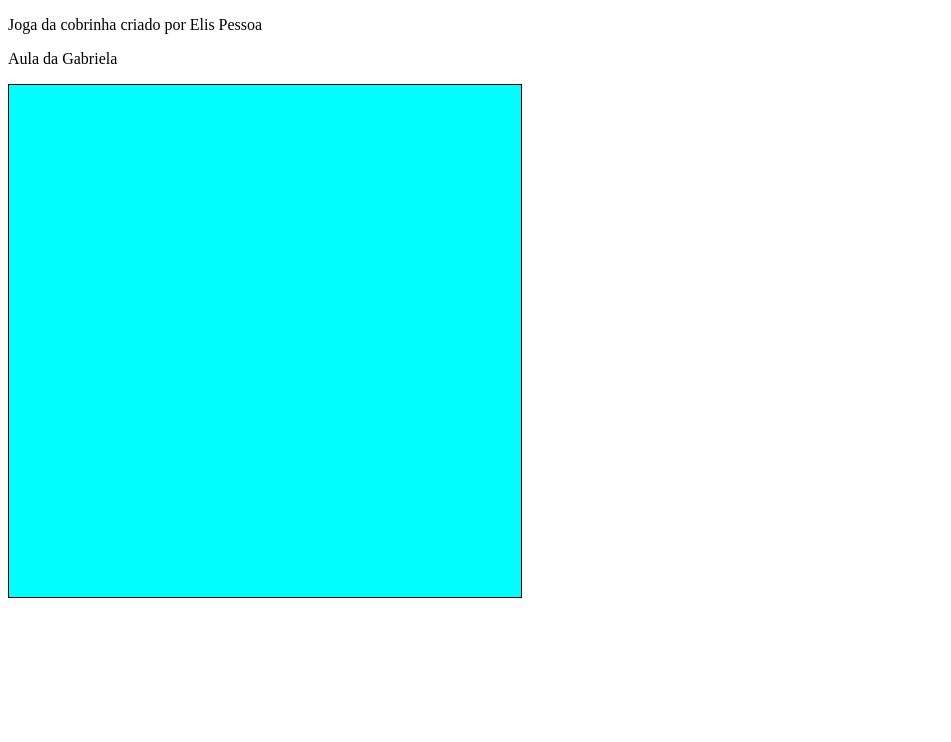
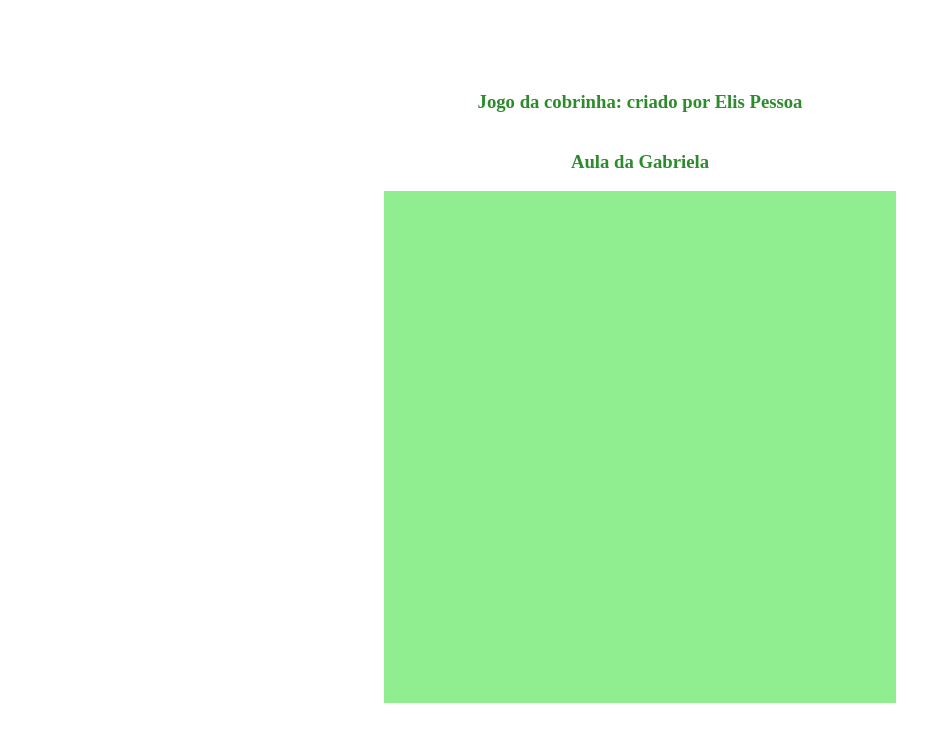
Before and after one commit to ElisImpacta/Criando_Jogo_Cobrinha, a plain HTML site: page index.html in a window 1280 px wide. Shown: the whole page, without its empty margins (0-951 px from the left). Drawn offline with Linux system fonts and the light colour scheme.

Commit message:
Corrigindo o background

```diff
--- a/css/style.css
+++ /dev/null
@@ -1,2 +0,0 @@
-canvas { border: 1px solid black; }
-canvas {background-color: aqua; }
--- a/index.html
+++ b/index.html
@@ -1,18 +1,16 @@
 <!DOCTYPE html>
 <html lang="en">
     <head>
-        <meta charset="utf-8">
-        <meta name="viewport" content="width=device-widht, initial-scale=1.0">
-        <meta http-equiv="X-UA-Compatible" content="ie-edge">
-        <link rel="stylesheet" href="css/style.css">
-        <script type="text/javascript" src="js/snake_game.js"></script>
+        <meta charset="UTF-8">
+        <meta name="viewport" content="width=device-width, initial-scale=1.0">
+        <meta http-equiv="X-UA-Compatible" content="ie=edge">
+        <link rel="stylesheet" href="style.css">
+        <script defer src="snake_game.js"></script>
         <title>Jogo da Cobrinha</title>
     </head>
     <body>
-        <p>Joga da cobrinha criado por Elis Pessoa</p>
-        <p>Aula da Gabriela</p>
-        <canvas id="fundo" width="512" height="512"></canvas>
+        <h3>Jogo da cobrinha: criado por Elis Pessoa</h3>
+        <h3>Aula da Gabriela</h3>
+        <canvas id="snake" width="512" height="512"></canvas>
     </body>
-
-
 </html>
--- a/js/snake_game.js
+++ /dev/null
@@ -1,9 +0,0 @@
-let canvas = document.getElementById("fundo");
-let context = canvas.getcontext("2d");
-let box = 32;
-
-function criandoBG(){
-    context.fillstyle = "green";
-    context.fillRect(0, 0, 16 * box, 16 * box);
-}
-criandoBG();
--- /dev/null
+++ b/snake_game.js
@@ -0,0 +1,13 @@
+//Variáveis utilizadas
+let canvas = document.getElementById("snake");
+let context = canvas.getContext("2d");
+let box = 32;
+
+
+//Funções utilizadas
+function criandoBG(){
+    context.fillStyle = "lightgreen";
+    context.fillRect(0, 0, 16 * box, 16 * box);
+}
+
+criandoBG();
--- /dev/null
+++ b/style.css
@@ -0,0 +1,10 @@
+body{
+    height: 95vh;
+    width: 95;
+    display: flex;
+    justify-content: center;
+    align-items: center;
+    flex-direction: column;
+    color: rgb(44, 139, 44);
+
+}
```
